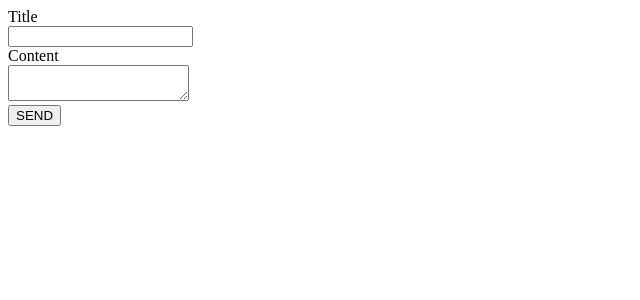
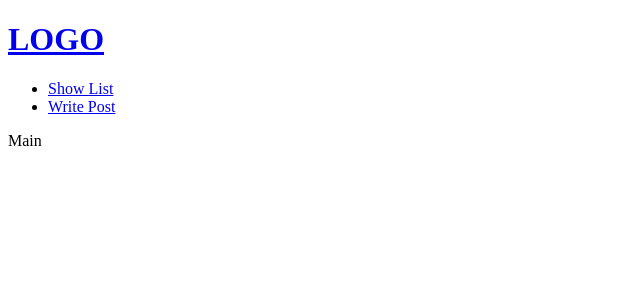
Before and after one commit to dkdkwl/react-node, a React (Create React App) app in the folder react/: page / in a window 1280 px wide. Shown: the top 300 px of the page, without its empty margins (0-640 px from the left). Built offline with nearby package versions, Linux system fonts and the light colour scheme.

Commit message:
글작성, 리스트 컴포넌트 라우터 연결

```diff
--- a/react/src/App.js
+++ b/react/src/App.js
@@ -1,46 +1,20 @@
-import axios from 'axios';
-import { useEffect, useState } from 'react';
+import { Routes, Route } from 'react-router-dom';
+
+import Header from './Common/Header';
+import Main from './Common/Main';
+import List from './Community/List';
+import Create from './Community/Create';
 
 function App() {
-	const [tit, setTit] = useState('');
-	const [con, setCon] = useState('');
-
-	const handleCreate = () => {
-		const item = {
-			title: tit,
-			content: con,
-		};
-
-		axios
-			.post('/api/create', item)
-			.then((res) => {
-				console.log(res);
-				if (res.data.success) {
-					alert('데이터 저장에 성공했습니다.');
-				} else {
-					alert('데이터 저장에 실패했습니다');
-				}
-			})
-			.catch((err) => {
-				console.log(err);
-			});
-	};
-
-	useEffect(() => {}, []);
-
 	return (
-		<section>
-			<label htmlFor='tit'>Title</label>
-			<br />
-			<input type='text' id='tit' value={tit} onChange={(e) => setTit(e.target.value)} />
-			<br />
-
-			<label htmlFor='con'>Content</label>
-			<br />
-			<textarea id='con' value={con} onChange={(e) => setCon(e.target.value)}></textarea>
-			<br />
-			<button onClick={handleCreate}>SEND</button>
-		</section>
+		<>
+			<Header />
+			<Routes>
+				<Route path='/' element={<Main />} />
+				<Route path='/list' element={<List />} />
+				<Route path='/create' element={<Create />} />
+			</Routes>
+		</>
 	);
 }
 
--- /dev/null
+++ b/react/src/Common/Header.js
@@ -0,0 +1,22 @@
+import { NavLink } from 'react-router-dom';
+
+function Header() {
+	return (
+		<header>
+			<h1>
+				<NavLink to='/'>LOGO</NavLink>
+			</h1>
+
+			<ul id='gnb'>
+				<li>
+					<NavLink to='/list'>Show List</NavLink>
+				</li>
+				<li>
+					<NavLink to='/create'>Write Post</NavLink>
+				</li>
+			</ul>
+		</header>
+	);
+}
+
+export default Header;
--- /dev/null
+++ b/react/src/Common/Main.js
@@ -0,0 +1,7 @@
+import React from 'react';
+
+function Main() {
+	return <div>Main</div>;
+}
+
+export default Main;
--- /dev/null
+++ b/react/src/Community/Create.js
@@ -0,0 +1,55 @@
+import axios from 'axios';
+import { useEffect, useState } from 'react';
+
+function Create() {
+	const [tit, setTit] = useState('');
+	const [con, setCon] = useState('');
+
+	const handleCreate = () => {
+		const item = {
+			title: tit,
+			content: con,
+		};
+
+		axios
+			.post('/api/create', item)
+			.then((res) => {
+				console.log(res);
+				if (res.data.success) {
+					alert('데이터 저장에 성공했습니다.');
+				} else {
+					alert('데이터 저장에 실패했습니다');
+				}
+			})
+			.catch((err) => {
+				console.log(err);
+			});
+	};
+
+	useEffect(() => {}, []);
+
+	return (
+		<section>
+			<label htmlFor='tit'>Title</label>
+			<br />
+			<input
+				type='text'
+				id='tit'
+				value={tit}
+				onChange={(e) => setTit(e.target.value)}
+			/>
+			<br />
+
+			<label htmlFor='con'>Content</label>
+			<br />
+			<textarea
+				id='con'
+				value={con}
+				onChange={(e) => setCon(e.target.value)}></textarea>
+			<br />
+			<button onClick={handleCreate}>SEND</button>
+		</section>
+	);
+}
+
+export default Create;
--- /dev/null
+++ b/react/src/Community/List.js
@@ -0,0 +1,7 @@
+import React from 'react';
+
+function List() {
+	return <div>List</div>;
+}
+
+export default List;
```
